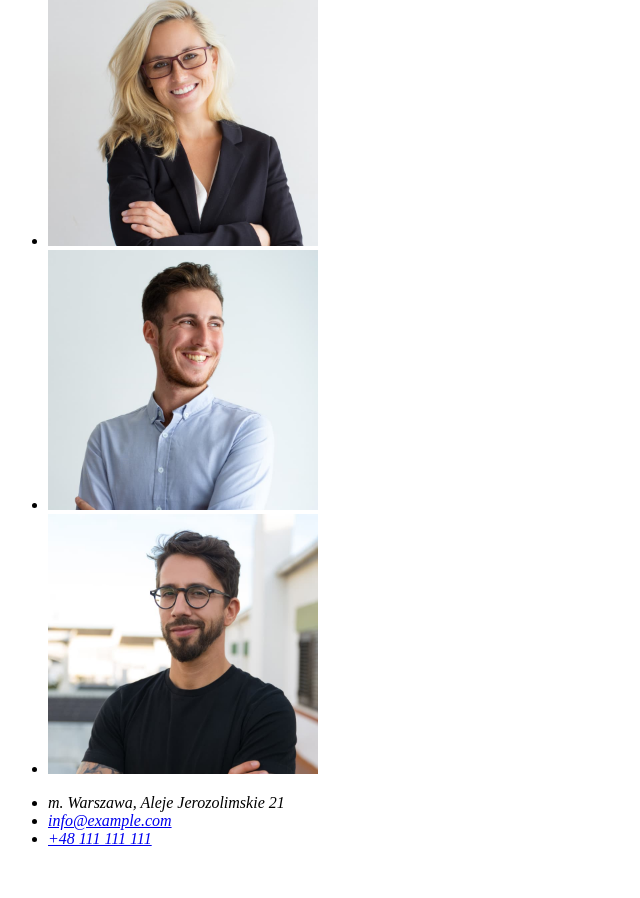
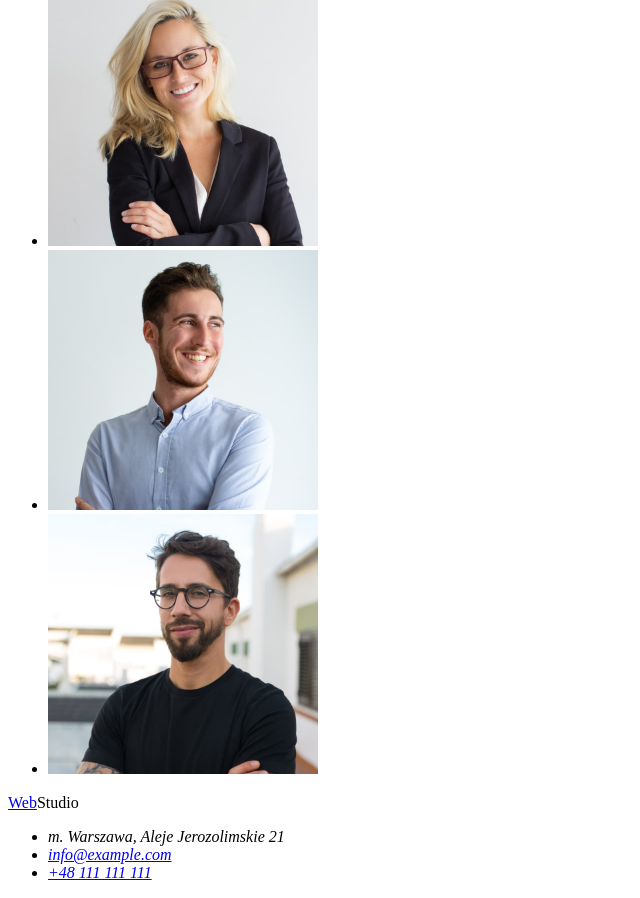
Before and after one commit to SzymonKomar/goit-markup-hw-01, a plain HTML site: page index.html in a window 1280 px wide. Shown: the part 1843-2741 px from the top of the page, without its empty margins (0-640 px from the left). Before the commit the page ends 2707 px from the top, so only its background shows below. Drawn offline with Linux system fonts and the light colour scheme.

Commit message:
Update index.html
Poprawka

```diff
--- a/index.html
+++ b/index.html
@@ -132,6 +132,7 @@
    </section>
   </main>
   <footer class="footer">
+   <a href="https://www.google.com/search?client">Web</a>Studio
    <address>
     <ul class="footer-list">
      <li>m. Warszawa, Aleje Jerozolimskie 21</li>
```
